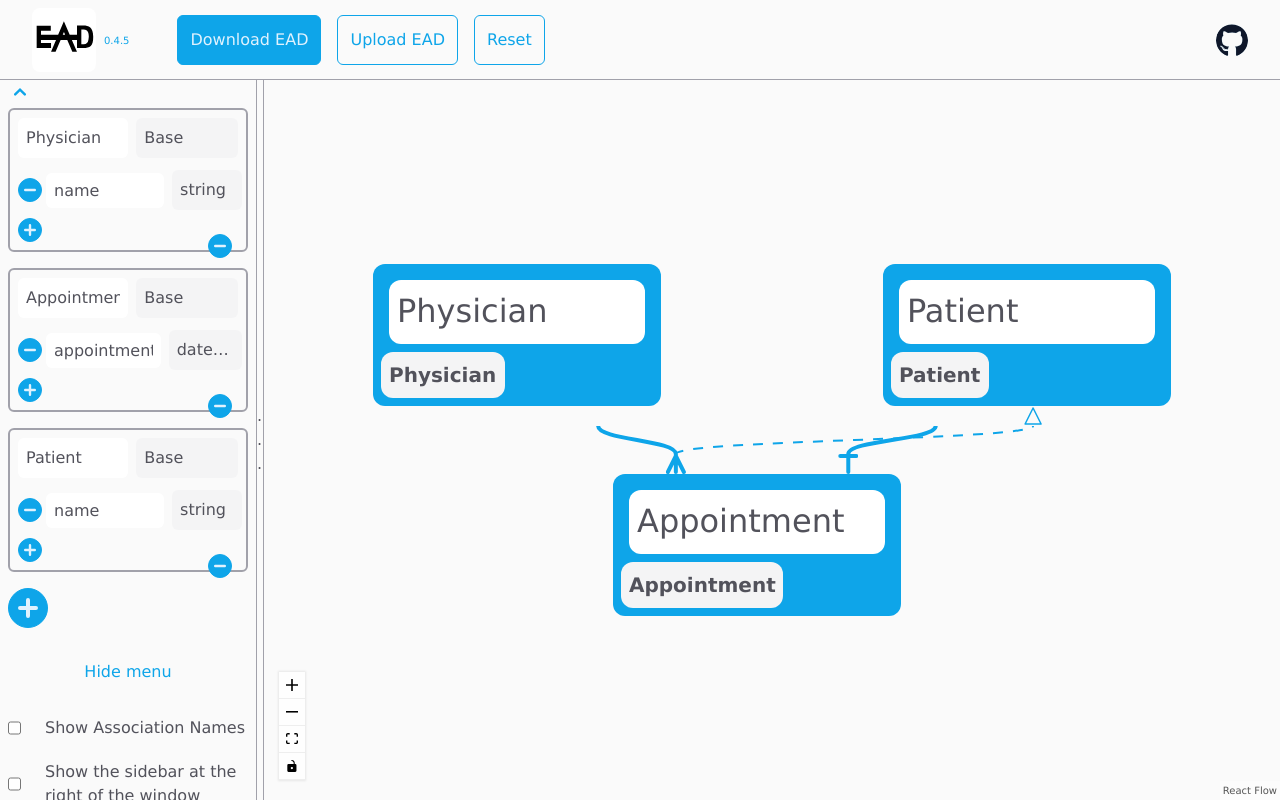
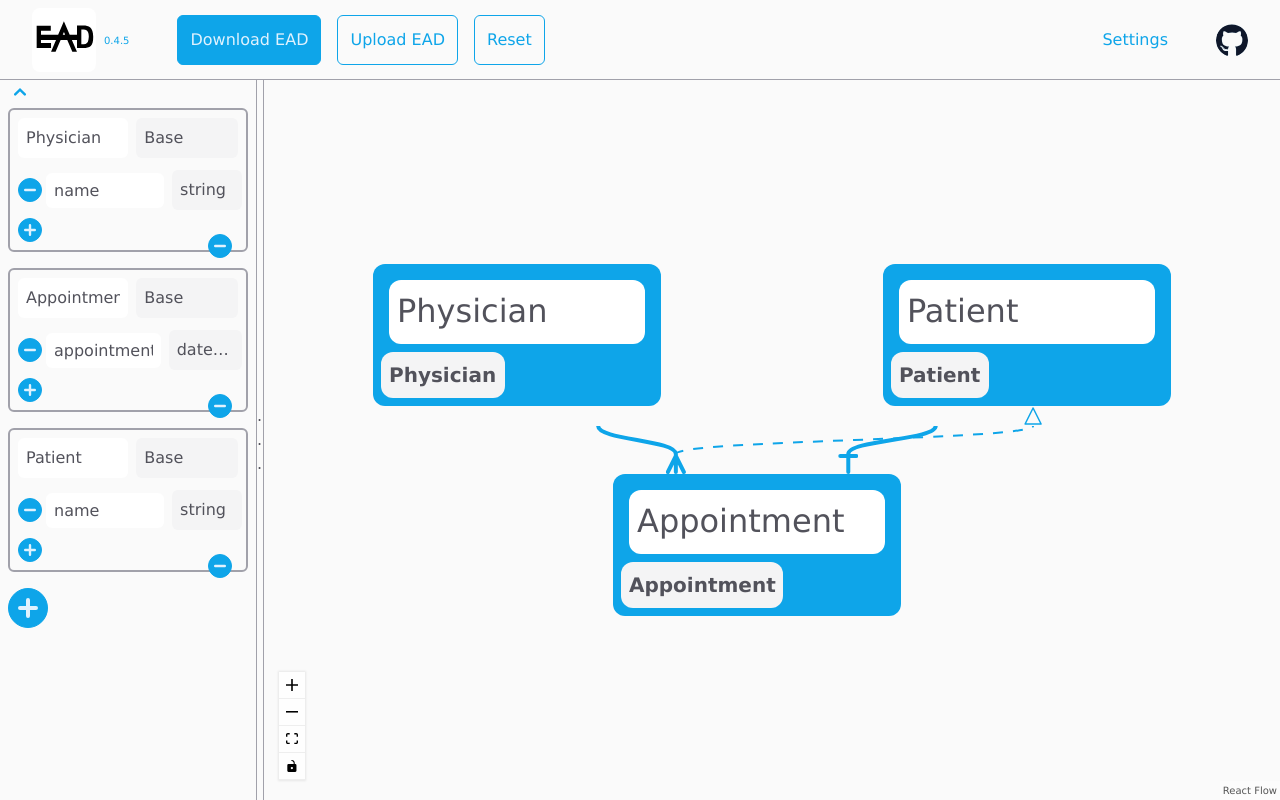
Before and after one commit to ozovalihasan/ead, a React (Vite) app: page / in a window 1280 px wide. Built offline with nearby package versions, Linux system fonts and the light colour scheme.

Commit message:
Update the location of the Settings component

```diff
--- a/src/components/MainColorDropdown/MainColorDropdown.tsx
+++ b/src/components/MainColorDropdown/MainColorDropdown.tsx
@@ -13,7 +13,7 @@ export const MainColorDropdown = memo(() => {
 
   return (
     <div
-      className='w-full relative  whitespace-nowrap'
+      className='w-64 relative  whitespace-nowrap'
       onMouseLeave={() => handleMouseLeaveForSelect(selectEl)}
     >
       <div
@@ -24,7 +24,7 @@ export const MainColorDropdown = memo(() => {
       </div>
       <select
         ref={selectEl}
-        className="hidden absolute left-0 bottom-full z-10 w-full custom-select-options"
+        className="hidden absolute left-0 top-full w-full custom-select-options"
         value={selectedColor}
         onChange={(selectedOption) => {
           changeMainColor(selectedOption.target.value as availableColorsType)}
--- a/src/components/Navbar/Navbar.tsx
+++ b/src/components/Navbar/Navbar.tsx
@@ -2,6 +2,7 @@ import saveJSON from './saveJSON';
 import {
   EADLogo,
   GithubLogo,
+  Settings
 } from "@/components";
 
 import {
@@ -63,7 +64,11 @@ export const Navbar = () => {
             Reset
           </button>
 
-          <a className='w-8 h-8 mx-8 ml-auto' href="https://github.com/ozovalihasan/ead" target="_blank" title="The repository of the project">
+          <div className='ml-auto'>
+            <Settings />
+          </div>
+
+          <a className='w-8 h-8 mx-8 ml-8' href="https://github.com/ozovalihasan/ead" target="_blank" title="The repository of the project">
             <GithubLogo />
           </a>
 
--- a/src/components/Settings/Settings.tsx
+++ b/src/components/Settings/Settings.tsx
@@ -1,5 +1,5 @@
 import useCustomizationStore from '@/zustandStore/customizationStore';
-import { memo } from 'react';
+import { memo, useState } from 'react';
 import { MainColorDropdown } from '@/components';
 export const Settings = memo(() => {
 
@@ -8,27 +8,34 @@ export const Settings = memo(() => {
   const toggleLocationSidebar = useCustomizationStore(store => store.toggleLocationSidebar)
   const toggleTextMode = useCustomizationStore(store => store.toggleTextMode)
   const toggleDarkMode = useCustomizationStore(store => store.toggleDarkMode)
+  const [isOpen, setIsOpen] = useState(false)
 
   return (
-    <details open className='mt-8 [&>summary>span:nth-child(1)]:open:hidden [&>summary>span:nth-child(2)]:open:inline '>
-      <summary className='btn-third'>
-        <span>Show menu</span>
-        <span className='hidden'>Hide menu</span>
-      </summary>
-      <div className='mt-8 flex-col flex'>
+
+    <div className='relative' onMouseLeave={() => setIsOpen(false)}>
+      <button className='btn-third' onClick={() => setIsOpen(!isOpen)} >
+        Settings
+      </button>
+      { isOpen && (
+        <div
+          className='absolute right-0 top-0 flex-col flex bg-zinc-50 dark:bg-zinc-700 border border-solid general-border p-2 z-50 rounded-md '
+          onMouseLeave={() => setIsOpen(false)}
+        >
+          <div className='text-center my-4'>Settings</div>
           <label className='flex mb-5 cursor-pointer'>
-          <input className='mr-6' type="checkbox" checked={ showTextOnEdges} onChange={toggleTextMode}/>
+            <input className='mr-6 bg-first-100' type="checkbox" checked={ showTextOnEdges} onChange={toggleTextMode}/>
             Show Association Names
           </label>
           <label className='flex mb-5 cursor-pointer'>
             <input className='mr-6' type="checkbox" checked={ locationSidebar === "right"} onChange={toggleLocationSidebar}/>
             Show the sidebar at the right of the window
           </label>
-        <MainColorDropdown />
-        <button className="btn-second rounded-md my-2 p-2" onClick={toggleDarkMode}>
+          <button className="btn-second rounded-md my-2 p-2 w-full" onClick={toggleDarkMode}>
             Dark Mode
           </button>
+          <MainColorDropdown />
         </div>
-    </details>
+      ) }
+    </div>
   )
 })
--- a/src/components/Sidebar/Sidebar.tsx
+++ b/src/components/Sidebar/Sidebar.tsx
@@ -1,6 +1,6 @@
 import useCustomizationStore from '@/zustandStore/customizationStore';
 import useStore from '@/zustandStore/store';
-import { Settings, AttributeTypeOptions } from '@/components';
+import { AttributeTypeOptions } from '@/components';
 import { MinusSign, PlusSign } from '@/icons';
 import { SidebarOptions } from '@/components';
 export const Sidebar = () => {
@@ -113,9 +113,6 @@ export const Sidebar = () => {
           <PlusSign />
         </div>
       </button>
-
-      <Settings />
-
     </aside>
   );
 };
--- a/src/index.css
+++ b/src/index.css
@@ -46,11 +46,11 @@ details > summary::-webkit-details-marker {
 
   .custom-select-options {
     @apply bg-zinc-100 dark:bg-zinc-700 rounded-md border border-zinc-800 dark:border-zinc-50 cursor-pointer
-    dark:checked:bg-first-400 outline-none
+    outline-none
   }
 
   .custom-select-options > option {
-    @apply hover:bg-zinc-200 hover:text-zinc-700 dark:hover:bg-first-400
+    @apply hover:bg-zinc-200 hover:text-zinc-700 dark:hover:bg-zinc-300
   }
 
   .general-border {
```
Lines whose indentation alone changed are shown as unchanged.
